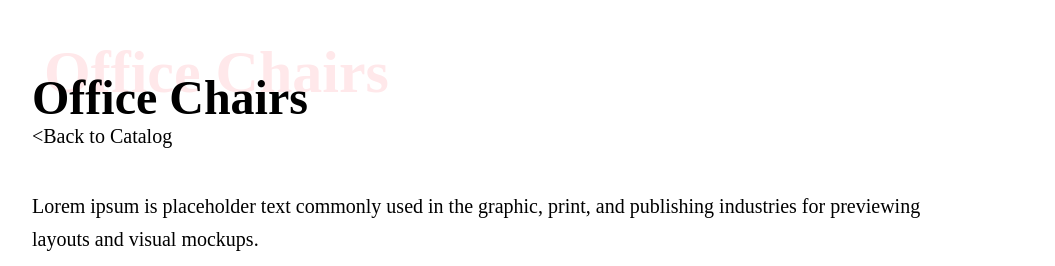
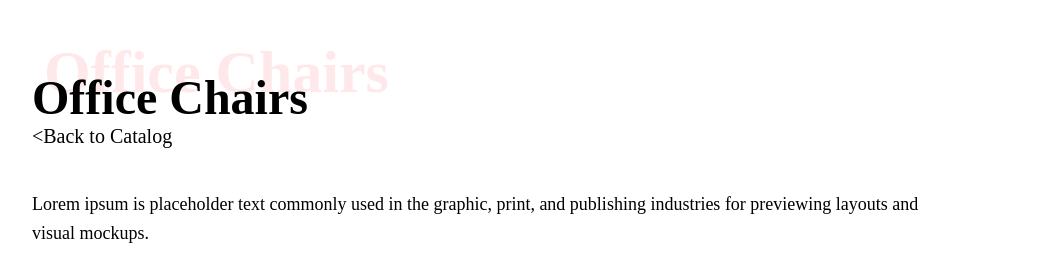
Before and after one commit to scroobius-pip/cocobolo-furniture, a Gatsby site: page /category in a window 1280 px wide. Shown: the part 534-800 px from the top of the page, without its empty margins (112-1167 px from the left). Built offline with nearby package versions, Linux system fonts and the light colour scheme; Gatsby itself is replaced by a stand-in of ours.

Commit message:
changed category description to small

```diff
--- a/src/pages/category.tsx
+++ b/src/pages/category.tsx
@@ -6,7 +6,7 @@ import MenuItem from '../components/MenuItem'
 import Section from '../components/Section'
 import SectionHeading from '../components/Section/SectionHeading'
 import SectionPicture from '../components/Section/SectionPicture'
-import { Medium } from '../components/Text'
+import { Medium, Small } from '../components/Text'
 
 
 export default () => {
@@ -24,10 +24,10 @@ export default () => {
                 </ul>
             </div>
             <h3 className='mt-10 max-w-4xl mb-16'>
-                <Medium className='leading-relaxed'>
+                <Small className='leading-relaxed'>
                     Lorem ipsum is placeholder text commonly used in the graphic, print, and publishing industries for previewing layouts and visual mockups.
 
-         </Medium>
+         </Small>
             </h3>
             <CategoryItemGrid items={[
                 { image: 'https://images-na.ssl-images-amazon.com/images/I/714X5CMZO9L._AC_SL1500_.jpg', to: '/product' },
```
